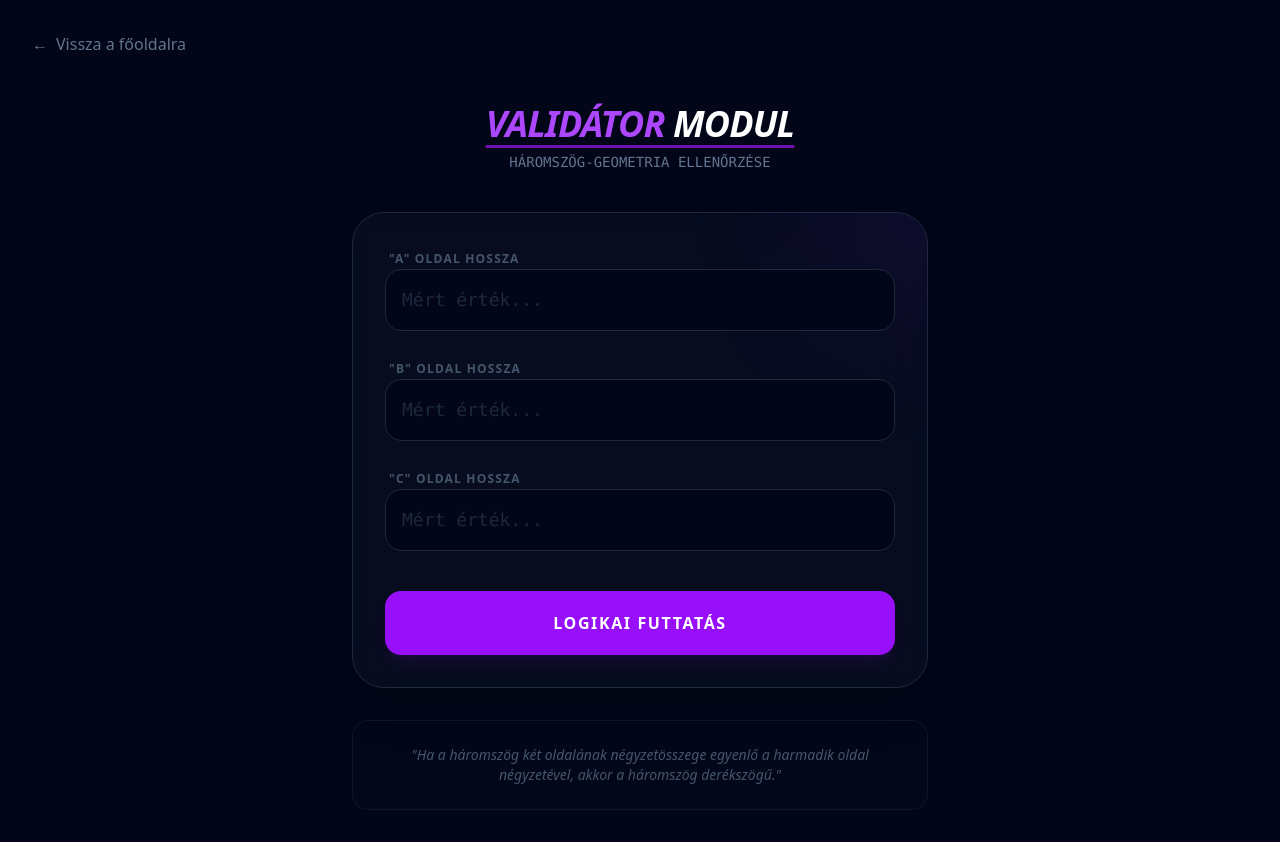
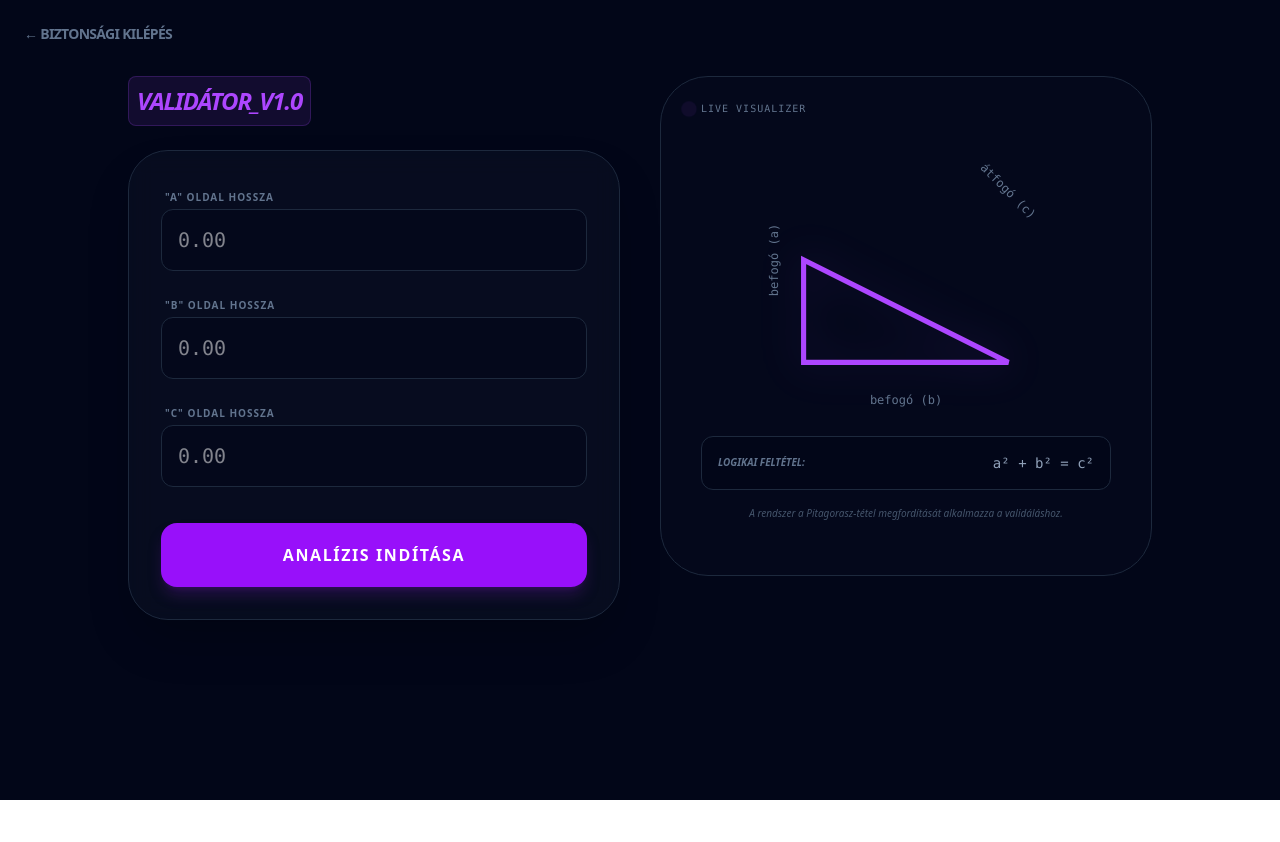
Before and after one commit to kovacsbulcsu-code/Pitagorasz_Tetel, a Next.js app: page /ellenorzes in a window 1280 px wide. After the commit the page ends 800 px from the top, so only its background shows below. Built offline with nearby package versions, Linux system fonts and the light colour scheme.

Commit message:
ellenőrzős oldal átdesignolása

```diff
--- a/app/ellenorzes/page.tsx
+++ b/app/ellenorzes/page.tsx
@@ -1,10 +1,11 @@
 "use client";
-import { useState } from 'react';
+import { useState, useEffect } from 'react';
 import Link from 'next/link';
 
 export default function Ellenorzes() {
   const [sides, setSides] = useState({ a: "", b: "", c: "" });
   const [result, setResult] = useState<{ status: boolean; msg: string } | null>(null);
+  const [drawingSides, setDrawingSides] = useState({ a: 40, b: 80, c: 89 }); // Alaphelyzet a grafikának
 
   const checkTriangle = () => {
     const a = parseFloat(sides.a);
@@ -16,12 +17,22 @@ export default function Ellenorzes() {
       return;
     }
 
-    // Sorba rendezzük az oldalakat (a leghosszabb lesz a 'c')
+    // Háromszög-egyenlőtlenség csekk (lehet-e egyáltalán háromszög)
     const s = [a, b, c].sort((x, y) => x - y);
+    if (s[0] + s[1] <= s[2]) {
+      setResult({ status: false, msg: "HIBA: Ezekből az oldalakból nem szerkeszthető háromszög!" });
+      return;
+    }
 
-    // Pitagorasz-tétel megfordítása: a² + b² = c²
-    // Kis hibahatár (0.0001) a tizedesjegyek miatt
-    const isRightAngled = Math.abs(s[0]**2 + s[1]**2 - s[2]**2) < 0.0001;
+    // Grafika frissítése (arányosítás a 100-as skálához)
+    const max = Math.max(a, b, c);
+    setDrawingSides({
+      a: (a / max) * 80,
+      b: (b / max) * 80,
+      c: (c / max) * 80
+    });
+
+    const isRightAngled = Math.abs(s[0]**2 + s[1]**2 - s[2]**2) < 0.01;
 
     if (isRightAngled) {
       setResult({ status: true, msg: "IGAZOLVA: Ez egy derékszögű háromszög." });
@@ -31,31 +42,29 @@ export default function Ellenorzes() {
   };
 
   return (
-    <div className="min-h-screen bg-slate-950 text-white flex flex-col items-center p-8 selection:bg-purple-500/30">
+    <div className="min-h-screen bg-slate-950 text-white flex flex-col items-center p-6 selection:bg-purple-500/30">
 
-      {/* Vissza gomb */}
-      <Link href="/" className="self-start group flex items-center text-slate-500 hover:text-purple-400 transition-colors mb-12">
-        <span className="mr-2 group-hover:-translate-x-1 transition-transform">←</span> Vissza a főoldalra
+      <Link href="/" className="self-start group flex items-center text-slate-500 hover:text-purple-400 transition-colors mb-8 text-sm font-bold uppercase tracking-tighter">
+        <span className="mr-2 group-hover:-translate-x-1 transition-transform">← Biztonsági kilépés</span>
       </Link>
 
-      <div className="w-full max-w-xl">
-        <div className="mb-10 text-center">
-          <h2 className="text-4xl font-black italic tracking-tight text-purple-500 mb-2 underline decoration-purple-800 underline-offset-8">VALIDÁTOR <span className="text-white">MODUL</span></h2>
-          <p className="text-slate-500 font-mono text-sm uppercase">Háromszög-geometria ellenőrzése</p>
+      <div className="w-full max-w-5xl grid grid-cols-1 lg:grid-cols-2 gap-10 items-start">
+
+        {/* Adatbevitel */}
+        <div className="space-y-6">
+          <div className="p-2 inline-block bg-purple-500/10 border border-purple-500/20 rounded-lg">
+             <h2 className="text-2xl font-black italic text-purple-500 tracking-tighter">VALIDÁTOR_V1.0</h2>
           </div>
 
-        <div className="bg-slate-900/40 border border-slate-800 p-8 rounded-[2rem] backdrop-blur-xl shadow-2xl relative overflow-hidden">
-          {/* Neon effekt a háttérben */}
-          <div className="absolute -top-24 -right-24 w-48 h-48 bg-purple-600/10 blur-[80px] rounded-full"></div>
-
-          <div className="grid gap-6 relative z-10">
+          <div className="bg-slate-900/40 border border-slate-800 p-8 rounded-[2.5rem] backdrop-blur-md relative overflow-hidden shadow-2xl">
+            <div className="grid gap-5 relative z-10">
               {['a', 'b', 'c'].map((label) => (
-              <div key={label} className="space-y-2">
-                <label className="text-xs font-bold text-slate-600 uppercase tracking-widest ml-1">"{label}" oldal hossza</label>
+                <div key={label} className="group">
+                  <label className="text-[10px] font-black text-slate-500 uppercase tracking-widest ml-1 group-focus-within:text-purple-400 transition-colors inline-block mb-1">"{label}" oldal hossza</label>
                   <input
                     type="number"
-                  placeholder="Mért érték..."
-                  className="w-full bg-slate-950 border border-slate-800 p-4 rounded-2xl focus:ring-2 focus:ring-purple-500 outline-none transition-all placeholder:text-slate-800 text-lg font-mono"
+                    className="w-full bg-slate-950/50 border border-slate-800 p-4 rounded-xl focus:ring-1 focus:ring-purple-500 focus:border-purple-500 outline-none transition-all font-mono text-xl"
+                    placeholder="0.00"
                     onChange={(e) => setSides({...sides, [label]: e.target.value})}
                     value={sides[label as keyof typeof sides]}
                   />
@@ -64,36 +73,64 @@ export default function Ellenorzes() {
 
               <button
                 onClick={checkTriangle}
-              className="mt-4 w-full bg-purple-600 hover:bg-purple-500 text-white font-black py-5 rounded-2xl shadow-lg shadow-purple-900/20 transition-all active:scale-[0.98] uppercase tracking-widest"
+                className="mt-4 w-full bg-purple-600 hover:bg-purple-500 py-5 rounded-2xl font-black uppercase tracking-widest shadow-lg shadow-purple-900/40 transition-all active:scale-95"
               >
-              Logikai futtatás
+                Analízis indítása
               </button>
             </div>
+          </div>
 
-          {/* Eredmény kijelző panel */}
           {result && (
-            <div className={`mt-8 p-6 rounded-2xl border transition-all animate-in fade-in zoom-in duration-300 ${
-              result.status
-              ? 'bg-green-500/10 border-green-500/40 text-green-400 shadow-[0_0_20px_rgba(34,197,94,0.1)]'
-              : 'bg-red-500/10 border-red-500/40 text-red-400 shadow-[0_0_20px_rgba(239,68,68,0.1)]'
-            }`}>
+            <div className={`p-6 rounded-2xl border-2 animate-in slide-in-from-left duration-500 ${result.status ? 'bg-green-500/5 border-green-500/20 text-green-400' : 'bg-red-500/5 border-red-500/20 text-red-400'}`}>
               <div className="flex items-center gap-4">
-                <div className={`w-12 h-12 rounded-full flex items-center justify-center border-2 ${result.status ? 'border-green-500' : 'border-red-500'}`}>
-                  <span className="text-xl font-bold">{result.status ? '✓' : '✕'}</span>
-                </div>
-                <div>
-                  <p className="text-[10px] uppercase font-bold tracking-widest opacity-60">Rendszerüzenet</p>
-                  <p className="font-bold text-lg leading-tight">{result.msg}</p>
-                </div>
+                <span className="text-3xl">{result.status ? '✅' : '🚫'}</span>
+                <p className="font-bold tracking-tight">{result.msg}</p>
               </div>
             </div>
           )}
         </div>
 
-        {/* Info Box */}
-        <div className="mt-8 p-6 bg-slate-900/10 border border-slate-900 rounded-2xl italic text-slate-600 text-sm text-center">
-          "Ha a háromszög két oldalának négyzetösszege egyenlő a harmadik oldal négyzetével, akkor a háromszög derékszögű."
+        {/* Grafikus Vizualizáció */}
+        <div className="bg-slate-900/20 border border-slate-800 rounded-[3rem] p-10 flex flex-col items-center justify-center min-h-[500px] relative">
+          <div className="absolute top-6 left-6 flex items-center gap-2">
+             <div className="w-2 h-2 rounded-full bg-purple-500 animate-ping"></div>
+             <span className="text-[10px] font-mono text-slate-500 uppercase tracking-widest">Live Visualizer</span>
           </div>
+
+          <div className="relative w-64 h-64 flex items-center justify-center">
+            {/* Dinamikus SVG Háromszög */}
+            <svg viewBox="0 0 100 100" className="w-full h-full drop-shadow-[0_0_20px_rgba(168,85,247,0.2)]">
+              {/* Pontok kiszámítása a beírt adatok alapján (egyszerűsített vázlat) */}
+              <path
+                d={`M 10 90 L 90 90 L 10 ${90 - drawingSides.a} Z`}
+                fill="none"
+                stroke="currentColor"
+                strokeWidth="2"
+                className={`transition-all duration-700 ${result?.status ? 'text-green-500' : 'text-purple-500'}`}
+              />
+              {/* Derékszög jelölő négyzet - csak ha true az eredmény */}
+              {result?.status && (
+                <path d="M 10 80 L 20 80 L 20 90" fill="none" stroke="#22c55e" strokeWidth="1" />
+              )}
+            </svg>
+
+            {/* Feliratok az ábrán */}
+            <span className="absolute bottom-[-20px] font-mono text-xs text-slate-500">befogó (b)</span>
+            <span className="absolute left-[-40px] rotate-[-90deg] font-mono text-xs text-slate-500">befogó (a)</span>
+            <span className="absolute top-[20%] right-[-10px] rotate-[45deg] font-mono text-xs text-slate-500">átfogó (c)</span>
+          </div>
+
+          <div className="mt-12 w-full space-y-4">
+             <div className="bg-slate-950 p-4 rounded-xl border border-slate-800 flex justify-between items-center">
+                <span className="text-[10px] text-slate-500 font-bold uppercase italic">Logikai feltétel:</span>
+                <span className={`font-mono text-sm ${result?.status ? 'text-green-400' : 'text-slate-400'}`}>a² + b² = c²</span>
+             </div>
+             <p className="text-[10px] text-slate-600 text-center italic">
+                A rendszer a Pitagorasz-tétel megfordítását alkalmazza a validáláshoz.
+             </p>
+          </div>
+        </div>
+
       </div>
     </div>
   );
```
Lines whose indentation alone changed are shown as unchanged.
